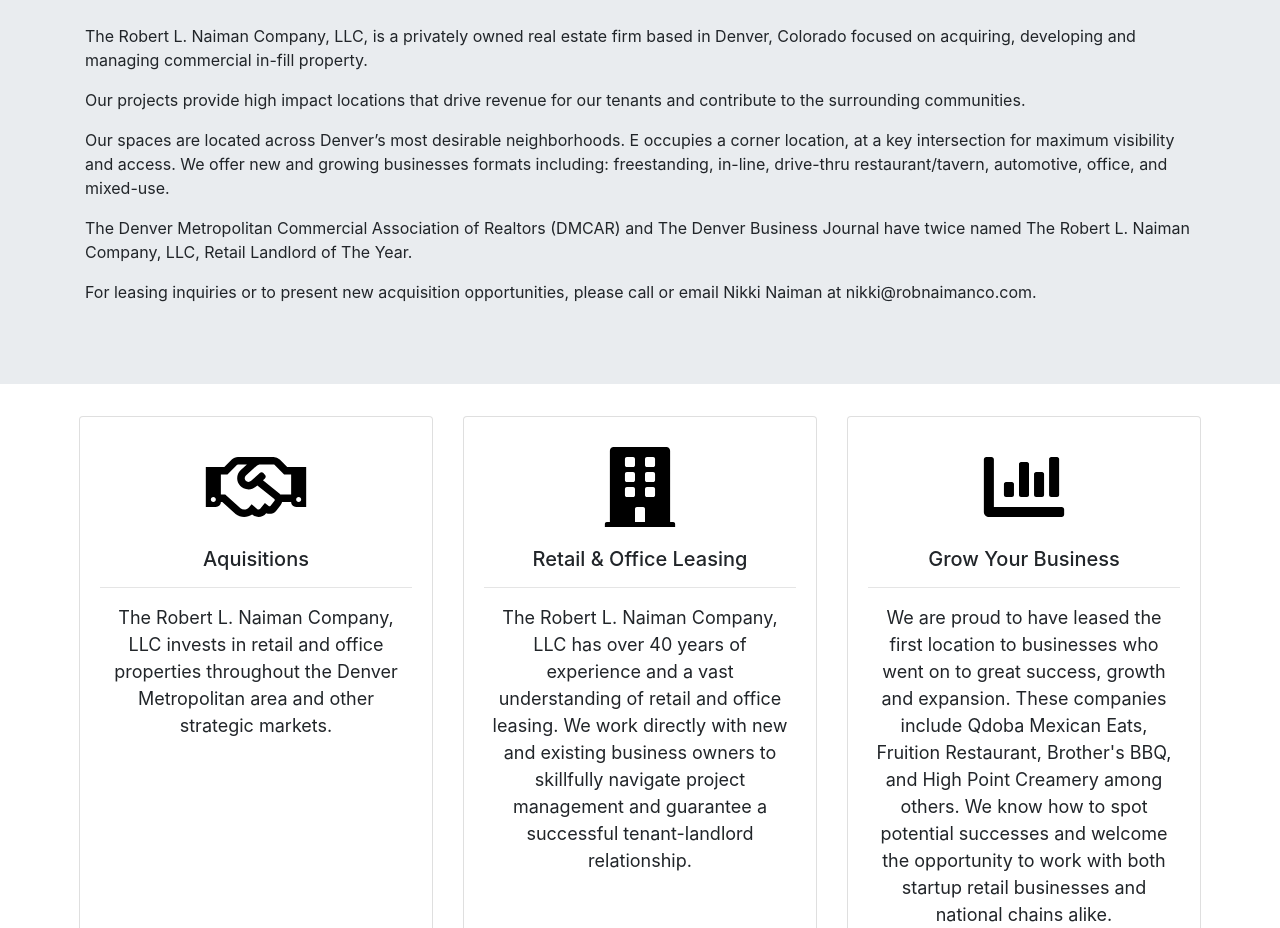
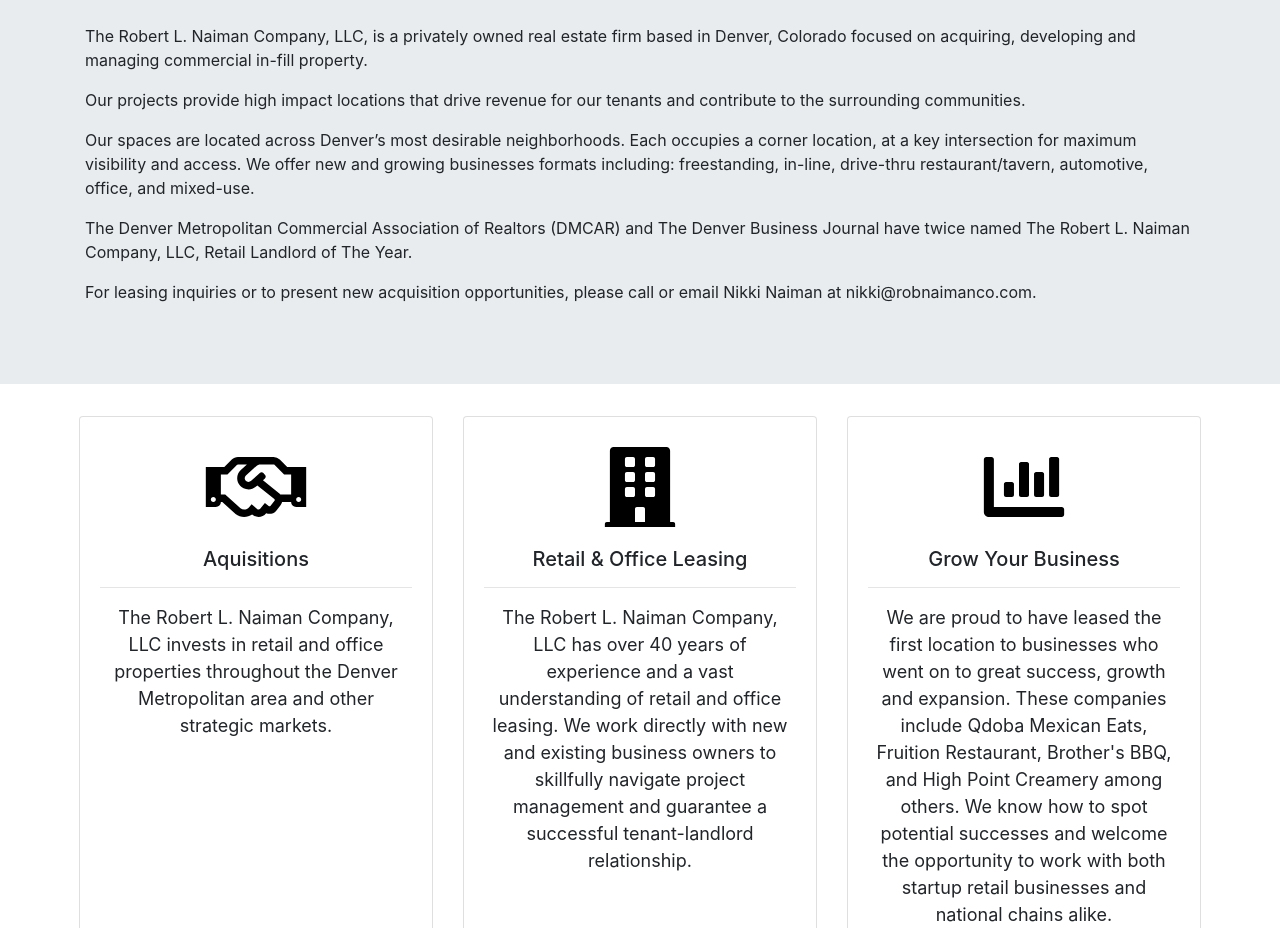
Before and after one commit to NoahNaiman/robnaimanco, a React (Create React App) app: page / in a window 1280 px wide. Shown: the part 1164-2092 px from the top of the page. Built offline with nearby package versions, Linux system fonts and the light colour scheme.

Commit message:
Updated rlnco Whom-title

```diff
--- a/src/App.js
+++ b/src/App.js
@@ -108,7 +108,7 @@
                         Our projects provide high impact locations that drive revenue for our tenants and contribute to the surrounding communities.
                     </p>
                     <p>
-                        Our spaces are located across Denver’s most desirable neighborhoods. E occupies a corner location, at a key intersection for maximum visibility and access. We offer new and growing businesses formats including: freestanding, in-line, drive-thru restaurant/tavern, automotive, office, and mixed-use.
+                        Our spaces are located across Denver’s most desirable neighborhoods. Each occupies a corner location, at a key intersection for maximum visibility and access. We offer new and growing businesses formats including: freestanding, in-line, drive-thru restaurant/tavern, automotive, office, and mixed-use.
                     </p>
                     <p>
                         The Denver Metropolitan Commercial Association of Realtors (DMCAR) and The Denver Business Journal have twice named The Robert L. Naiman Company, LLC, Retail Landlord of The Year.
```
